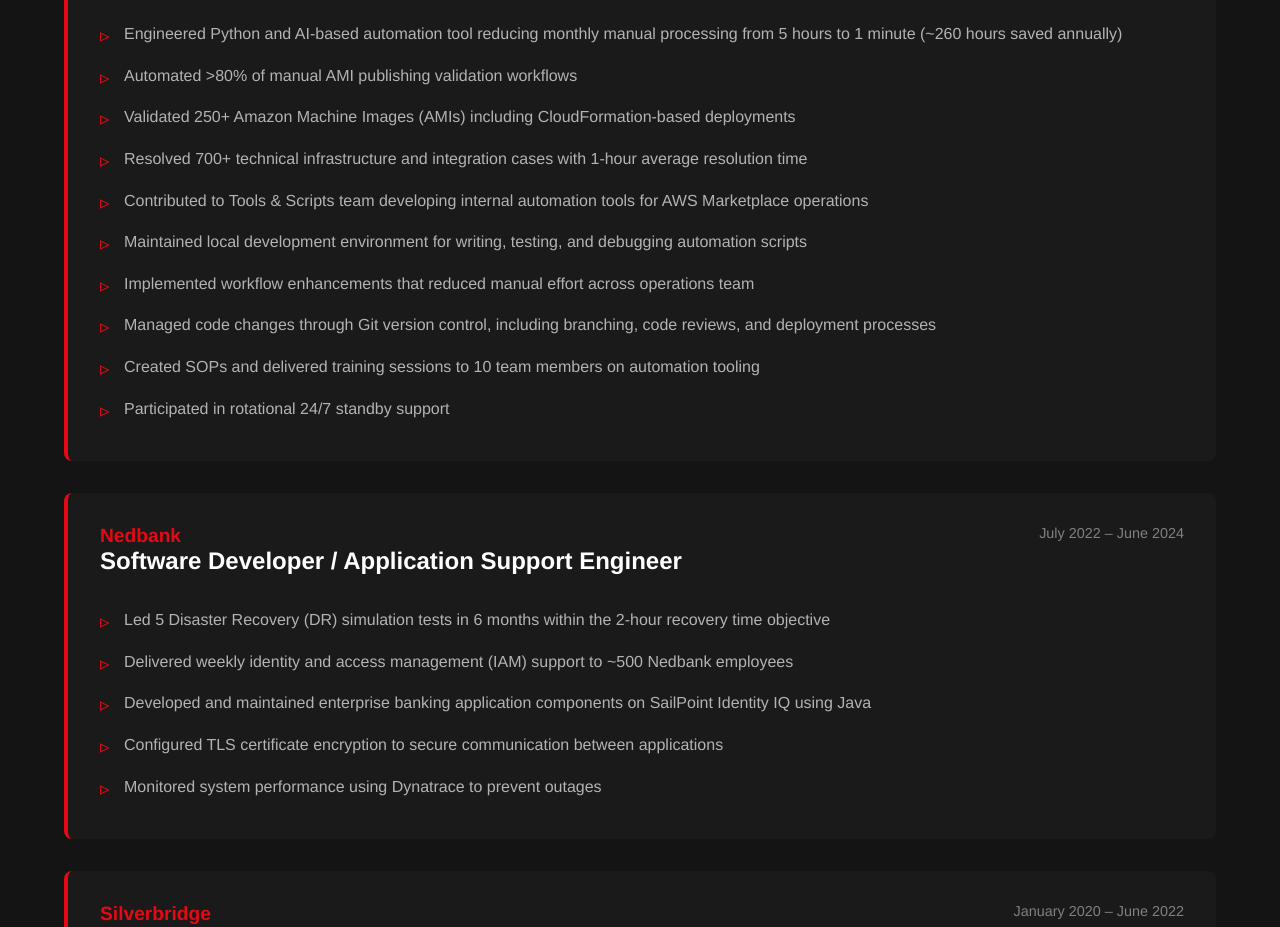
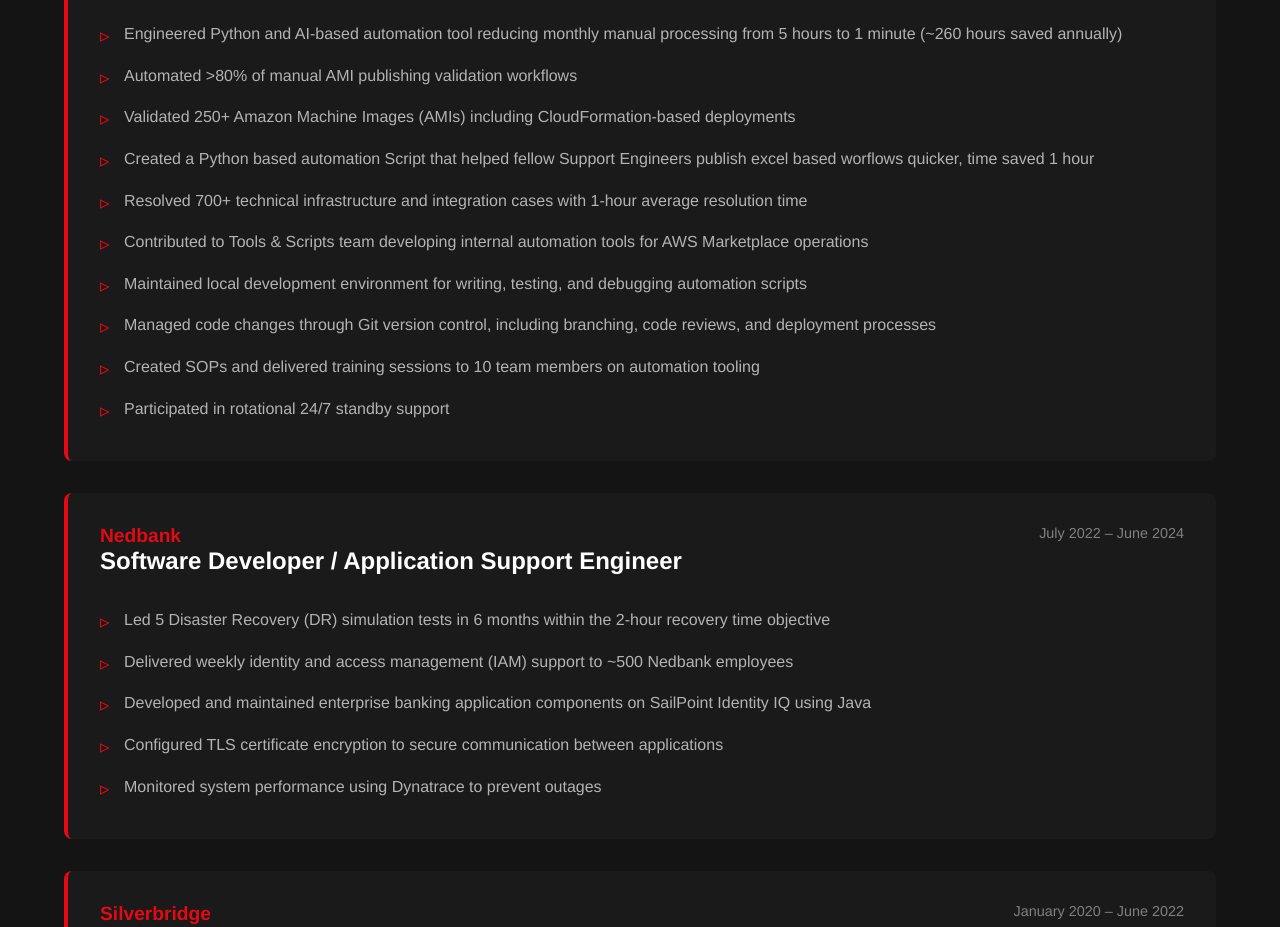
Before and after one commit to Siyanda-Khanyile/KhanyileResume, a React (Create React App) app: page / in a window 1280 px wide. Shown: the part 1720-2647 px from the top of the page. Built offline with nearby package versions, Linux system fonts and the light colour scheme; no server answers.

Commit message:
Updated experience

```diff
--- a/src/components/Experience.jsx
+++ b/src/components/Experience.jsx
@@ -10,10 +10,10 @@
         "Engineered Python and AI-based automation tool reducing monthly manual processing from 5 hours to 1 minute (~260 hours saved annually)",
         "Automated >80% of manual AMI publishing validation workflows",
         "Validated 250+ Amazon Machine Images (AMIs) including CloudFormation-based deployments",
+        "Created a Python based automation Script that helped fellow Support Engineers publish excel based worflows quicker, time saved 1 hour",
         "Resolved 700+ technical infrastructure and integration cases with 1-hour average resolution time",
         "Contributed to Tools & Scripts team developing internal automation tools for AWS Marketplace operations",
         "Maintained local development environment for writing, testing, and debugging automation scripts",
-        "Implemented workflow enhancements that reduced manual effort across operations team",
         "Managed code changes through Git version control, including branching, code reviews, and deployment processes",
         "Created SOPs and delivered training sessions to 10 team members on automation tooling",
         "Participated in rotational 24/7 standby support"
```
